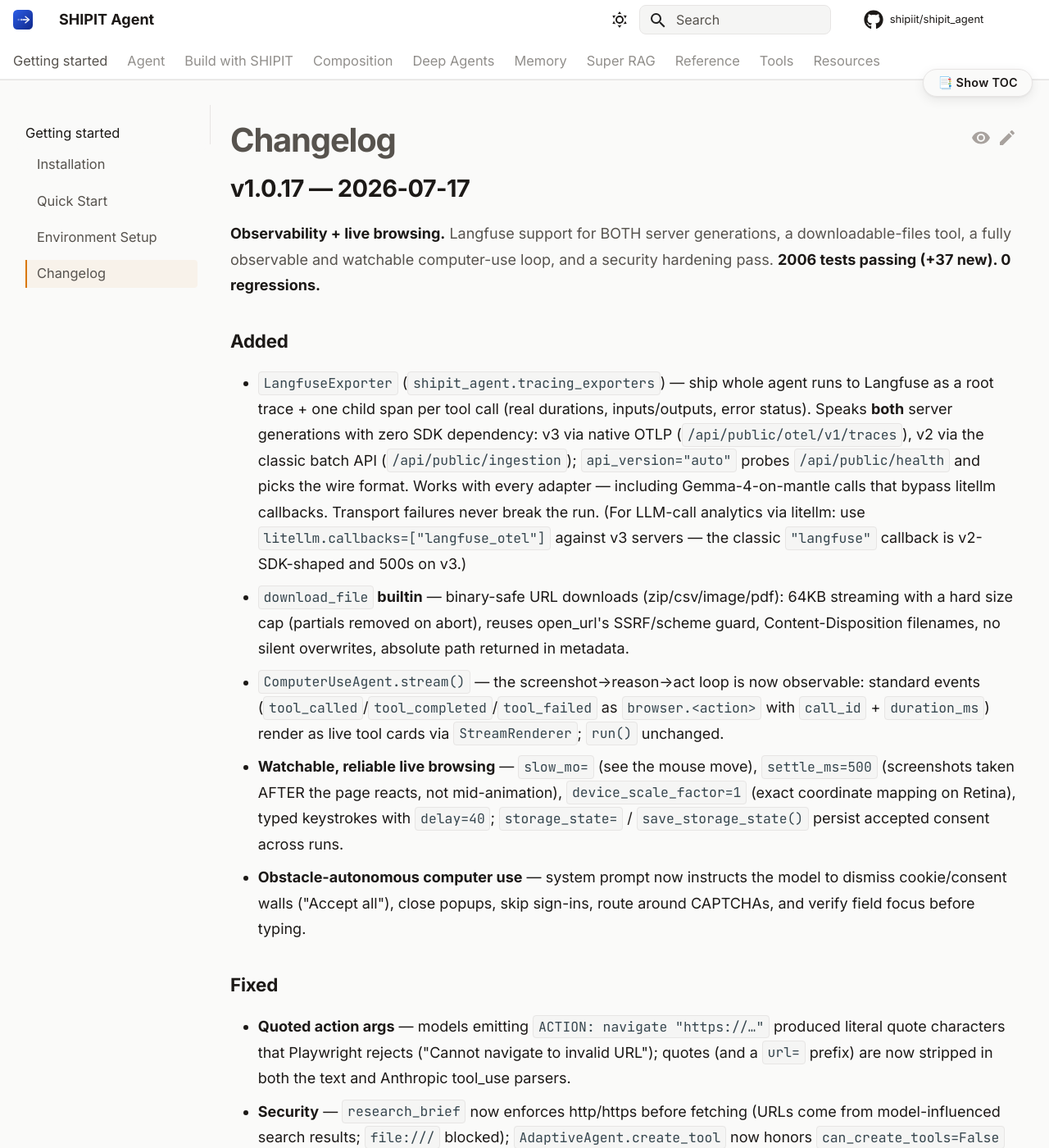
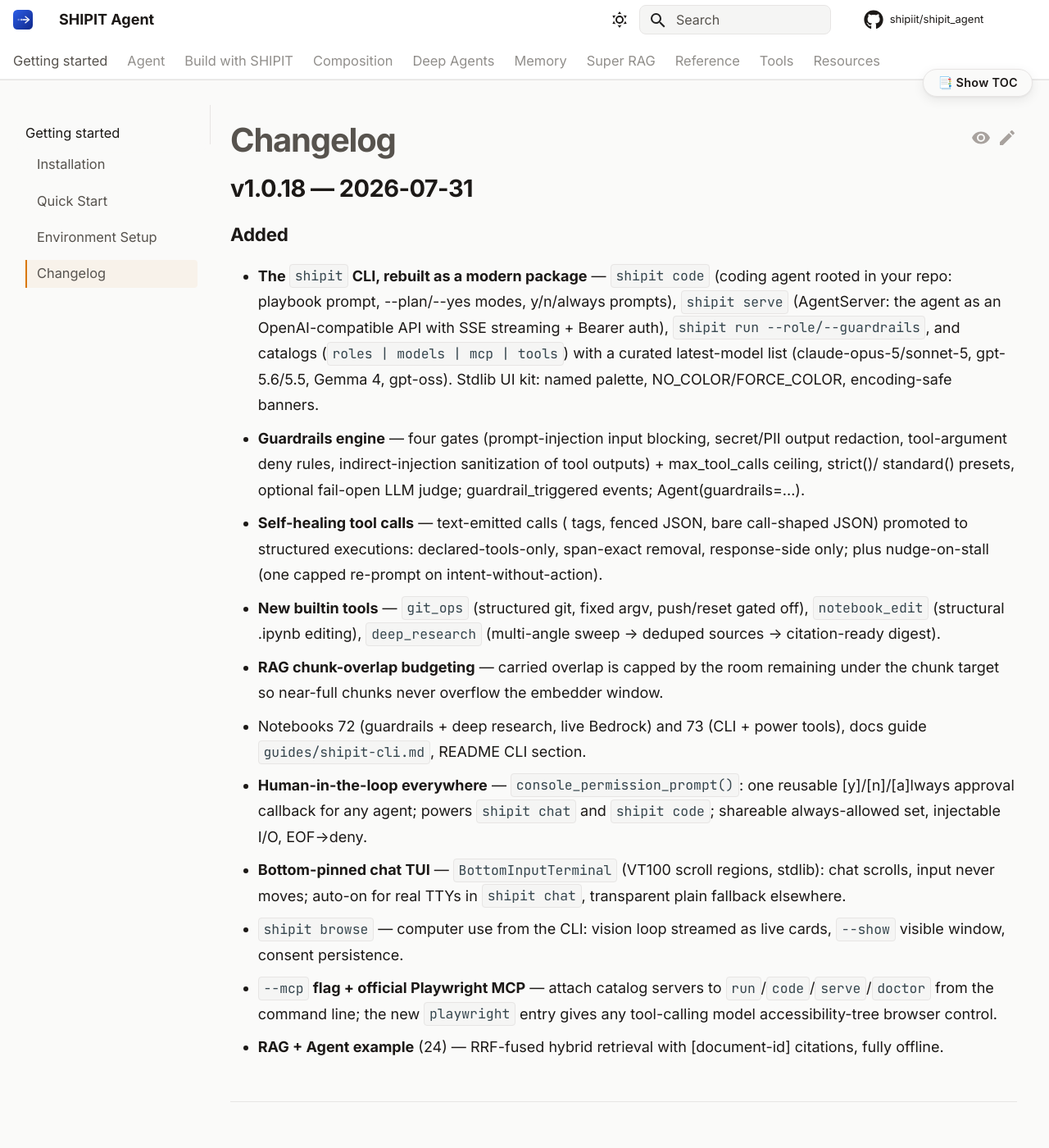
Before and after one commit to shipiit/shipit_agent, an MkDocs documentation site: the page built from docs/changelog.md, in a window 1280 px wide and 1400 px high. Shown: the whole window at 82% size. Built offline with MkDocs 1.6.1 and Material for MkDocs 9.7.7, drawn with Linux system fonts in a browser that asks for light colours; comment, search, counter and statistics services are not loaded.

Commit message:
release: v1.0.18 — the Claude-Code-class CLI
The shipit CLI rebuilt as a modern package (code/browse/serve/jobs/models,
--mcp + official Playwright MCP, bare-shipit full REPL, approval cards,
console ask_user, bottom-pinned TUI), guardrails engine (4 gates, presets,
LLM judge), self-healing tool calls + nudge-on-stall, git_ops /
notebook_edit / deep_research builtins, RAG overlap budgeting, RAG+Agent
citations example, notebooks 72-73, full docs. 2109 tests.

```diff
--- a/docs/changelog.md
+++ b/docs/changelog.md
@@ -1,4 +1,50 @@
 # Changelog
+
+## v1.0.18 — 2026-07-31
+
+### Added
+
+- **The `shipit` CLI, rebuilt as a modern package** — `shipit code` (coding
+  agent rooted in your repo: playbook prompt, --plan/--yes modes, y/n/always
+  prompts), `shipit serve` (AgentServer: the agent as an OpenAI-compatible
+  API with SSE streaming + Bearer auth), `shipit run --role/--guardrails`,
+  and catalogs (`roles | models | mcp | tools`) with a curated latest-model
+  list (claude-opus-5/sonnet-5, gpt-5.6/5.5, Gemma 4, gpt-oss). Stdlib UI
+  kit: named palette, NO_COLOR/FORCE_COLOR, encoding-safe banners.
+- **Guardrails engine** — four gates (prompt-injection input blocking,
+  secret/PII output redaction, tool-argument deny rules, indirect-injection
+  sanitization of tool outputs) + max_tool_calls ceiling, strict()/
+  standard() presets, optional fail-open LLM judge; guardrail_triggered
+  events; Agent(guardrails=...).
+- **Self-healing tool calls** — text-emitted calls (<tool_call> tags, fenced
+  JSON, bare call-shaped JSON) promoted to structured executions:
+  declared-tools-only, span-exact removal, response-side only; plus
+  nudge-on-stall (one capped re-prompt on intent-without-action).
+- **New builtin tools** — `git_ops` (structured git, fixed argv, push/reset
+  gated off), `notebook_edit` (structural .ipynb editing), `deep_research`
+  (multi-angle sweep → deduped sources → citation-ready digest).
+- **RAG chunk-overlap budgeting** — carried overlap is capped by the room
+  remaining under the chunk target so near-full chunks never overflow the
+  embedder window.
+- Notebooks 72 (guardrails + deep research, live Bedrock) and 73 (CLI +
+  power tools), docs guide `guides/shipit-cli.md`, README CLI section.
+- **Human-in-the-loop everywhere** — `console_permission_prompt()`: one
+  reusable [y]/[n]/[a]lways approval callback for any agent; powers
+  `shipit chat` and `shipit code`; shareable always-allowed set,
+  injectable I/O, EOF→deny.
+- **Bottom-pinned chat TUI** — `BottomInputTerminal` (VT100 scroll
+  regions, stdlib): chat scrolls, input never moves; auto-on for real
+  TTYs in `shipit chat`, transparent plain fallback elsewhere.
+- **`shipit browse`** — computer use from the CLI: vision loop streamed
+  as live cards, `--show` visible window, consent persistence.
+- **`--mcp` flag + official Playwright MCP** — attach catalog servers to
+  `run`/`code`/`serve`/`doctor` from the command line; the new
+  `playwright` entry gives any tool-calling model accessibility-tree
+  browser control.
+- **RAG + Agent example** (24) — RRF-fused hybrid retrieval with
+  [document-id] citations, fully offline.
+
+---
 
 ## v1.0.17 — 2026-07-17
 
--- a/pyproject.toml
+++ b/pyproject.toml
@@ -4,7 +4,7 @@
 
 [project]
 name = "shipit-agent"
-version = "1.0.17"
+version = "1.0.18"
 description = "A clean, powerful agent runtime with tools, MCP support, profiles, and streaming events."
 readme = "README.md"
 requires-python = ">=3.11"
```
Also changed, not shown: CHANGELOG.md (+8 -1 lines).
